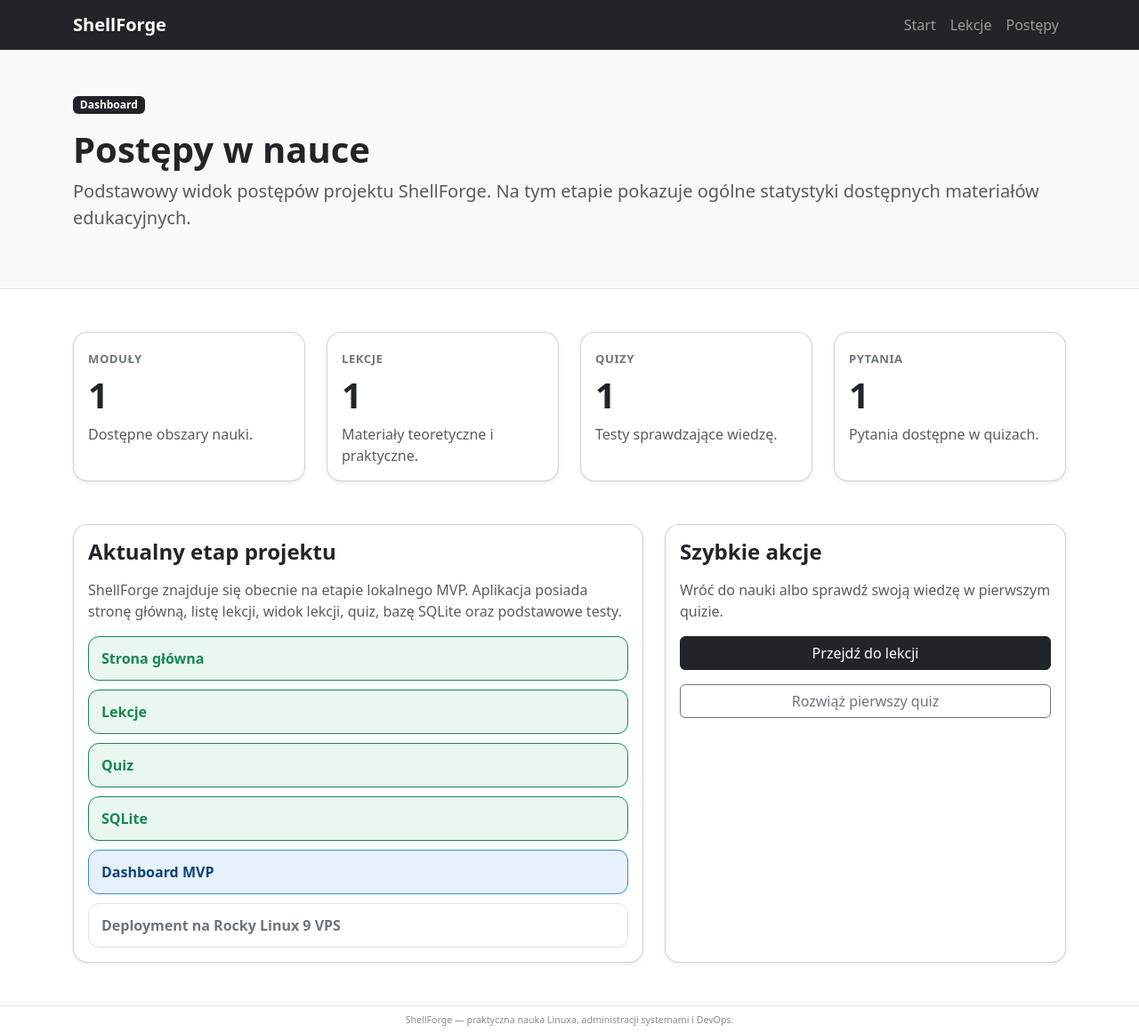
After one commit to Kamil0171/shellforge, a FastAPI app: template app/templates/dashboard.html in a window 1280 px wide. The commit adds this page. Shown: the whole page at 89% size. Run offline with FastAPI, Linux system fonts and the light colour scheme; the template is opened without the code that fills it: most values are stand-ins (such as "Sample title", 1, 10 or a date in 2020).

Commit message:
Add basic dashboard page

```diff
--- a/app/main.py
+++ b/app/main.py
@@ -4,7 +4,7 @@ from fastapi import FastAPI
 from fastapi.staticfiles import StaticFiles
 
 from app.database import create_db_and_tables
-from app.routers import home, lessons, quizzes
+from app.routers import dashboard, home, lessons, quizzes
 from app.seed import seed_database
 
 
@@ -27,3 +27,4 @@ app.mount("/static", StaticFiles(directory="app/static"), name="static")
 app.include_router(home.router)
 app.include_router(lessons.router)
 app.include_router(quizzes.router)
+app.include_router(dashboard.router)
--- /dev/null
+++ b/app/static/css/dashboard.css
@@ -0,0 +1,49 @@
+.dashboard-card,
+.dashboard-panel {
+    border-radius: 16px;
+}
+
+.dashboard-label {
+    display: inline-flex;
+    color: #6c757d;
+    font-size: 0.82rem;
+    font-weight: 700;
+    text-transform: uppercase;
+    letter-spacing: 0.04em;
+    margin-bottom: 10px;
+}
+
+.dashboard-value {
+    color: #212529;
+    font-size: 2.5rem;
+    font-weight: 800;
+    line-height: 1;
+    margin-bottom: 12px;
+}
+
+.dashboard-stage-list {
+    display: flex;
+    flex-direction: column;
+    gap: 10px;
+}
+
+.dashboard-stage {
+    padding: 12px 14px;
+    border: 1px solid #dee2e6;
+    border-radius: 12px;
+    color: #6c757d;
+    background-color: #ffffff;
+    font-weight: 600;
+}
+
+.dashboard-stage-done {
+    color: #198754;
+    background-color: #eaf7ef;
+    border-color: #198754;
+}
+
+.dashboard-stage-active {
+    color: #0c447c;
+    background-color: #e6f1fb;
+    border-color: #378add;
+}
--- a/app/static/css/style.css
+++ b/app/static/css/style.css
@@ -2,3 +2,4 @@
 @import url("layout.css");
 @import url("lessons.css");
 @import url("quiz.css");
+@import url("dashboard.css");
--- /dev/null
+++ b/app/templates/dashboard.html
@@ -0,0 +1,151 @@
+{% extends "base.html" %}
+
+{% block title %}Postępy — ShellForge{% endblock %}
+
+{% block content %}
+
+<section class="py-5 bg-light border-bottom">
+    <div class="container">
+        <span class="badge text-bg-dark mb-3">Dashboard</span>
+
+        <h1 class="fw-bold">
+            Postępy w nauce
+        </h1>
+
+        <p class="lead text-muted">
+            Podstawowy widok postępów projektu ShellForge. Na tym etapie pokazuje ogólne statystyki dostępnych materiałów edukacyjnych.
+        </p>
+    </div>
+</section>
+
+<section class="py-5">
+    <div class="container">
+
+        <div class="row g-4 mb-5">
+            <div class="col-md-6 col-lg-3">
+                <div class="card shadow-sm dashboard-card h-100">
+                    <div class="card-body">
+                        <span class="dashboard-label">Moduły</span>
+                        <div class="dashboard-value">
+                            {{ modules_count }}
+                        </div>
+                        <p class="text-muted mb-0">
+                            Dostępne obszary nauki.
+                        </p>
+                    </div>
+                </div>
+            </div>
+
+            <div class="col-md-6 col-lg-3">
+                <div class="card shadow-sm dashboard-card h-100">
+                    <div class="card-body">
+                        <span class="dashboard-label">Lekcje</span>
+                        <div class="dashboard-value">
+                            {{ lessons_count }}
+                        </div>
+                        <p class="text-muted mb-0">
+                            Materiały teoretyczne i praktyczne.
+                        </p>
+                    </div>
+                </div>
+            </div>
+
+            <div class="col-md-6 col-lg-3">
+                <div class="card shadow-sm dashboard-card h-100">
+                    <div class="card-body">
+                        <span class="dashboard-label">Quizy</span>
+                        <div class="dashboard-value">
+                            {{ quizzes_count }}
+                        </div>
+                        <p class="text-muted mb-0">
+                            Testy sprawdzające wiedzę.
+                        </p>
+                    </div>
+                </div>
+            </div>
+
+            <div class="col-md-6 col-lg-3">
+                <div class="card shadow-sm dashboard-card h-100">
+                    <div class="card-body">
+                        <span class="dashboard-label">Pytania</span>
+                        <div class="dashboard-value">
+                            {{ questions_count }}
+                        </div>
+                        <p class="text-muted mb-0">
+                            Pytania dostępne w quizach.
+                        </p>
+                    </div>
+                </div>
+            </div>
+        </div>
+
+        <div class="row g-4">
+            <div class="col-lg-7">
+                <div class="card shadow-sm dashboard-panel h-100">
+                    <div class="card-body">
+                        <h2 class="fw-bold h4 mb-3">
+                            Aktualny etap projektu
+                        </h2>
+
+                        <p class="text-muted">
+                            ShellForge znajduje się obecnie na etapie lokalnego MVP. Aplikacja posiada stronę główną, listę lekcji, widok lekcji, quiz, bazę SQLite oraz podstawowe testy.
+                        </p>
+
+                        <div class="dashboard-stage-list">
+                            <div class="dashboard-stage dashboard-stage-done">
+                                Strona główna
+                            </div>
+
+                            <div class="dashboard-stage dashboard-stage-done">
+                                Lekcje
+                            </div>
+
+                            <div class="dashboard-stage dashboard-stage-done">
+                                Quiz
+                            </div>
+
+                            <div class="dashboard-stage dashboard-stage-done">
+                                SQLite
+                            </div>
+
+                            <div class="dashboard-stage dashboard-stage-active">
+                                Dashboard MVP
+                            </div>
+
+                            <div class="dashboard-stage">
+                                Deployment na Rocky Linux 9 VPS
+                            </div>
+                        </div>
+                    </div>
+                </div>
+            </div>
+
+            <div class="col-lg-5">
+                <div class="card shadow-sm dashboard-panel h-100">
+                    <div class="card-body">
+                        <h2 class="fw-bold h4 mb-3">
+                            Szybkie akcje
+                        </h2>
+
+                        <p class="text-muted">
+                            Wróć do nauki albo sprawdź swoją wiedzę w pierwszym quizie.
+                        </p>
+
+                        <div class="d-grid gap-3">
+                            <a href="/lessons" class="btn btn-dark">
+                                Przejdź do lekcji
+                            </a>
+
+                            <a href="/quiz/1" class="btn btn-outline-secondary">
+                                Rozwiąż pierwszy quiz
+                            </a>
+                        </div>
+                    </div>
+                </div>
+            </div>
+        </div>
+
+    </div>
+</section>
+
+{% endblock %}
```
Also changed, not shown: app/routers/dashboard.py (added, +30 -0 lines), tests/test_basic.py (+7 -0 lines).
